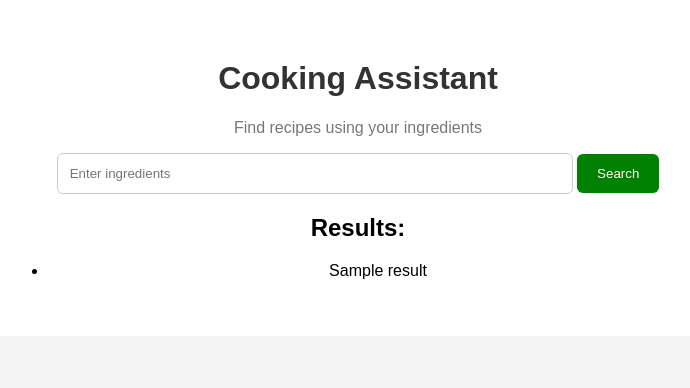
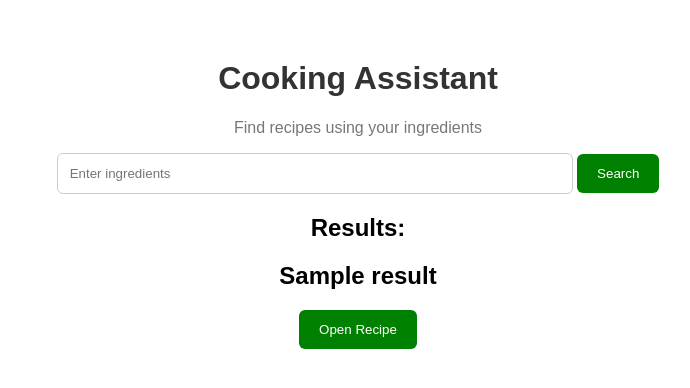
Before and after one commit to Zhaseeek/cooking-assistant, a Flask app: template templates/index.html in a window 1280 px wide. Shown: the part 101-489 px from the top of the page, without its empty margins (282-972 px from the left). Run offline with Flask 3, Linux system fonts and the light colour scheme; the template is opened without the code that fills it: most values are stand-ins (such as "Sample title", 1, 10 or a date in 2020); parts of the project's set-up code (start-up, migrations or seed data) failed here and were passed over.

Commit message:
add recipe cards

```diff
--- a/templates/index.html
+++ b/templates/index.html
@@ -16,11 +16,14 @@
 
 {% if results %}
     <h2>Results:</h2>
-    <ul>
-        {% for r in results %}
-            <li>{{ r }}</li>
-        {% endfor %}
-    </ul>
+    <div class="recipes">
+    {% for r in results %}
+        <div class="recipe-card">
+            <h2>{{ r }}</h2>
+            <button>Open Recipe</button>
+        </div>
+    {% endfor %}
+</div>
 {% endif %}
     </div>
 </body>
```
